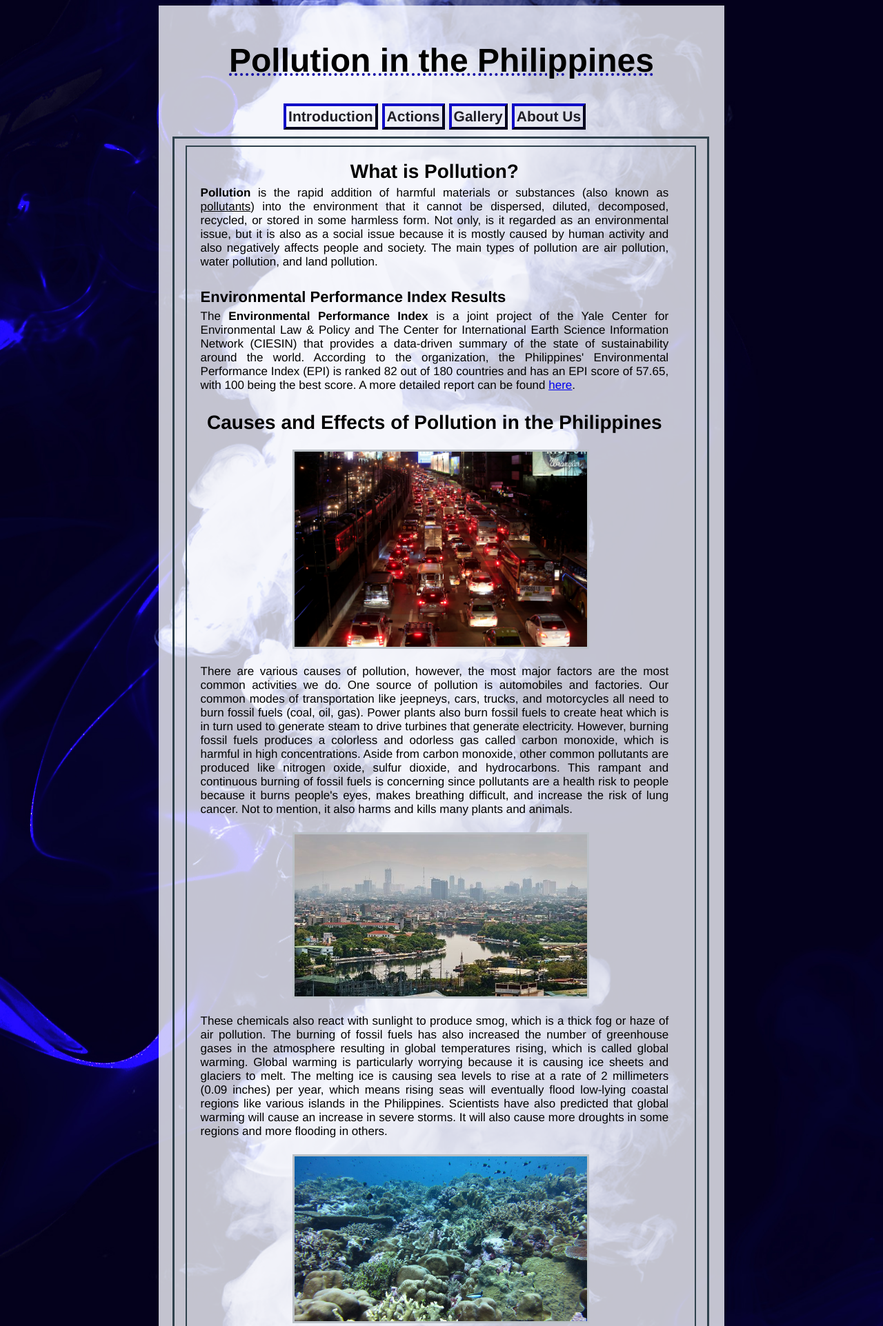
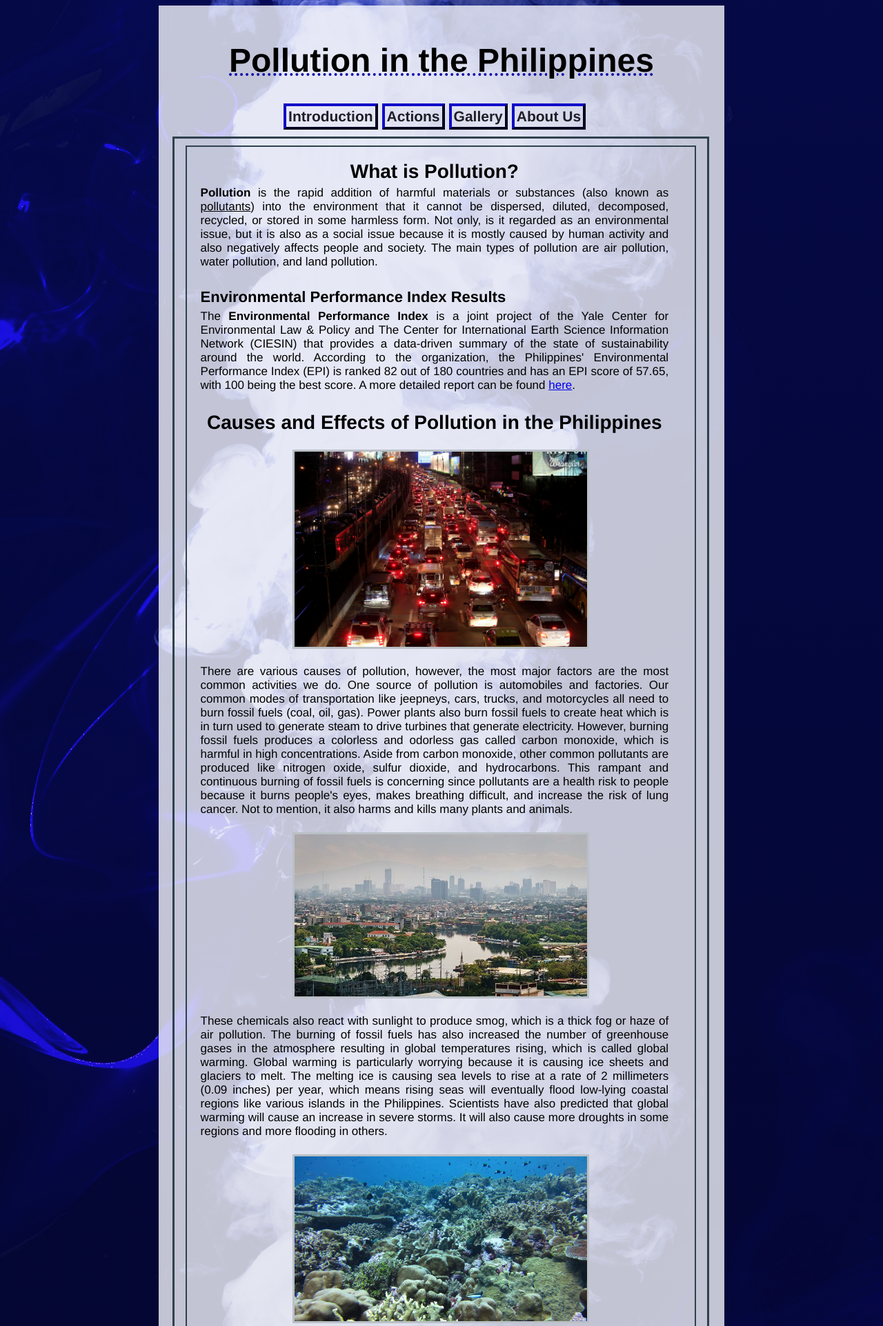
Before and after one commit to Shannon2121441/learningtasks, a PHP site: page /CLE1MT/index.html in a window 1280 px wide. Shown: the top 1923 px of the page at 69% size. Run offline with PHP 8.4, Linux system fonts and the light colour scheme.

Commit message:
Update style.css

```diff
--- a/CLE1MT/style.css
+++ b/CLE1MT/style.css
@@ -1,5 +1,5 @@
 body {
-    background-image: url(bg2.jpg);
+    background-image: linear-gradient(to bottom, rgba(8, 28, 166, 0.3), rgba(0, 0, 0, 0.3)), url(bg2.jpg);
     background-repeat: no-repeat;
     background-size: cover;
     background-position: top center;
```
